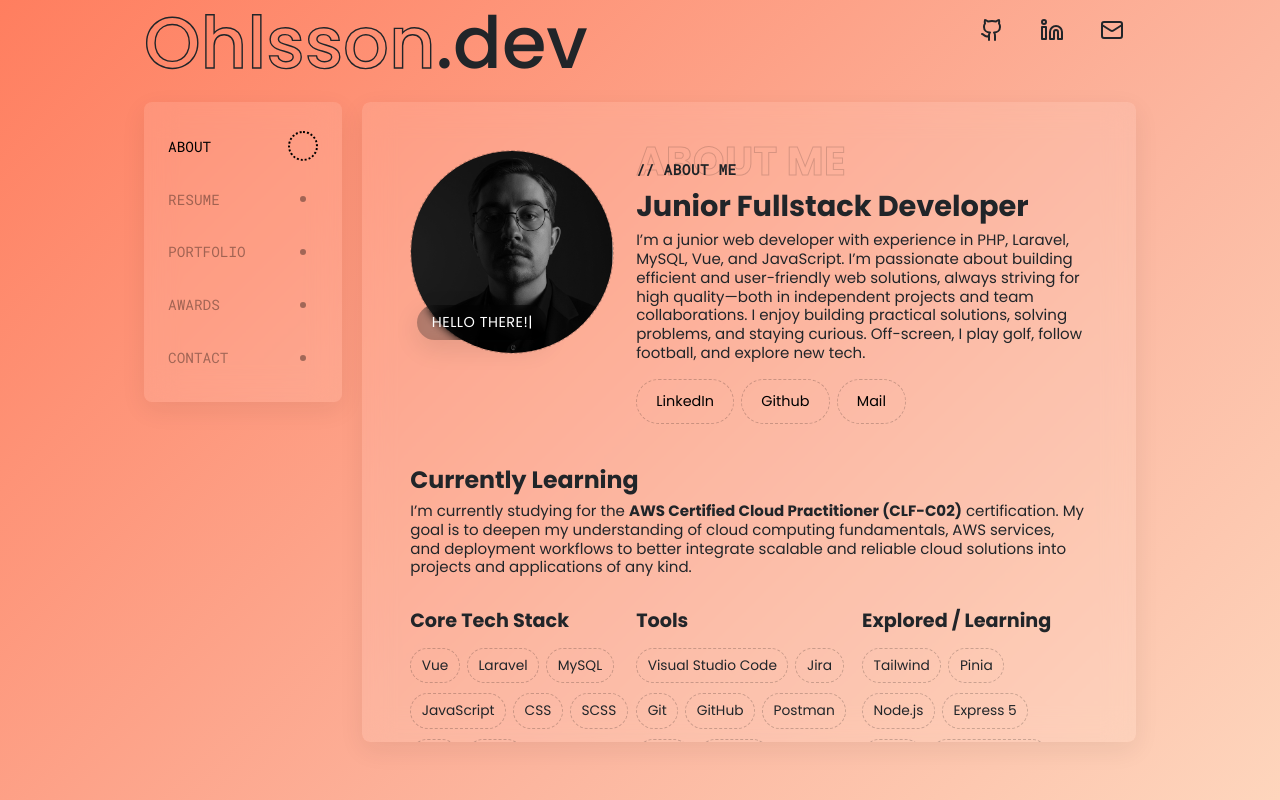
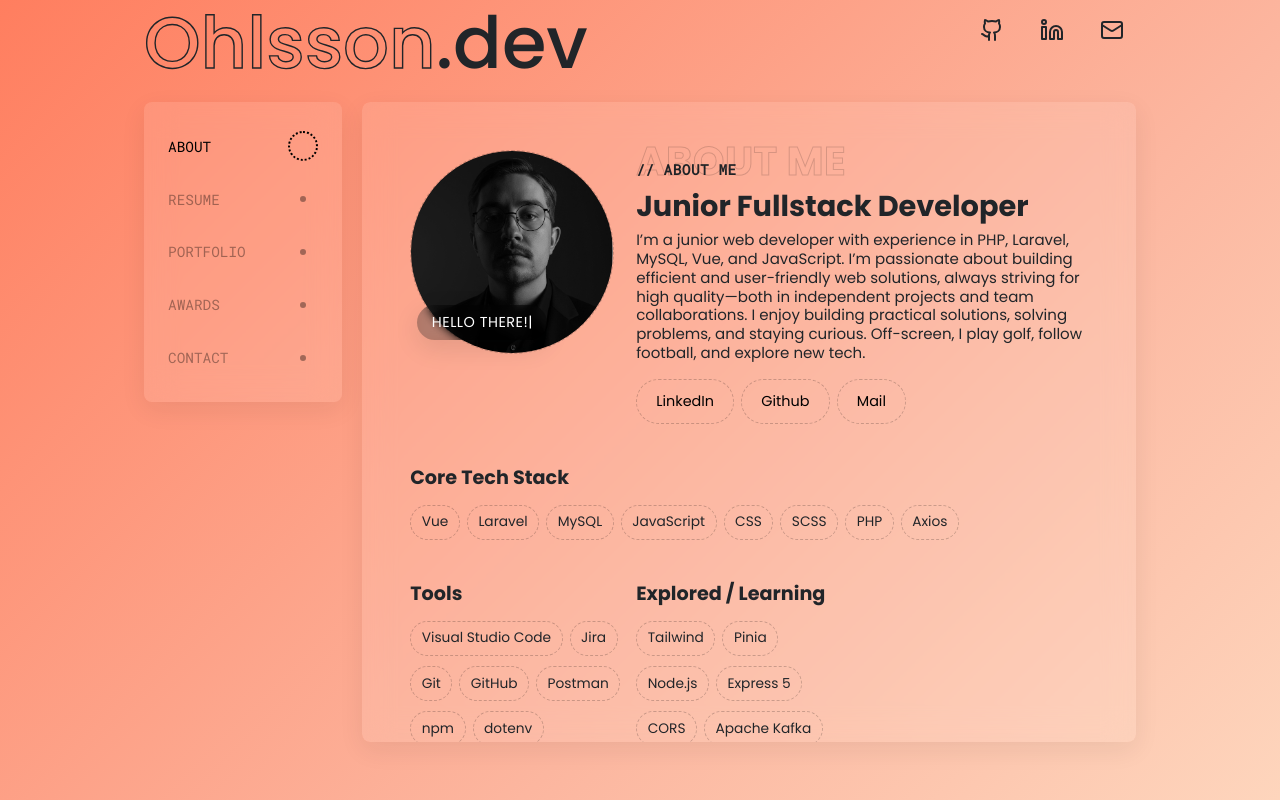
Before and after one commit to markusohlsson/portfoliov3, a Vue app: page /about in a window 1280 px wide. Built offline with nearby package versions, Linux system fonts and the light colour scheme; the HTML template or start-up script is replaced by a standard one.

Commit message:
removed aws learning

```diff
--- a/src/components/AboutSection.vue
+++ b/src/components/AboutSection.vue
@@ -78,14 +78,6 @@ const tools = [
                 <li><a href="https://github.com/markusohlsson" target="_blank" rel="noopener noreferrer">Github</a></li>
                 <li><a href="mailto:hello@ohlsson.dev">Mail</a></li>
             </ul>
-        </div>
-        <div>
-          <h3>Currently Learning</h3>
-        <p>
-          I’m currently studying for the <strong>AWS Certified Cloud Practitioner (CLF-C02)</strong> certification.
-          My goal is to deepen my understanding of cloud computing fundamentals, AWS services, and deployment workflows
-          to better integrate scalable and reliable cloud solutions into projects and applications of any kind.
-        </p>
         </div>
         <div>
             <h4>Core Tech Stack</h4>
```
